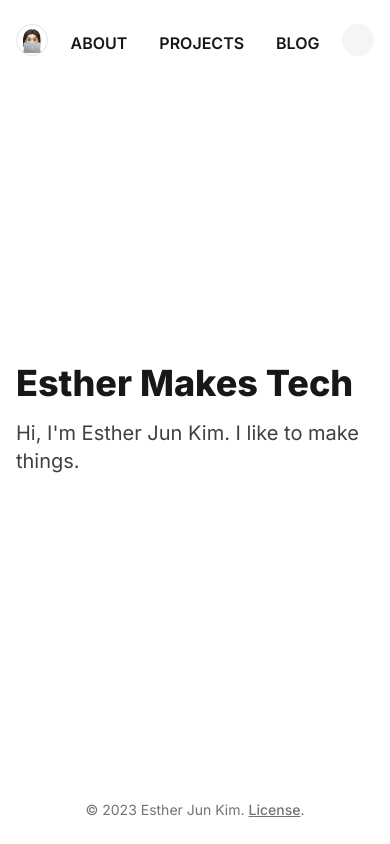
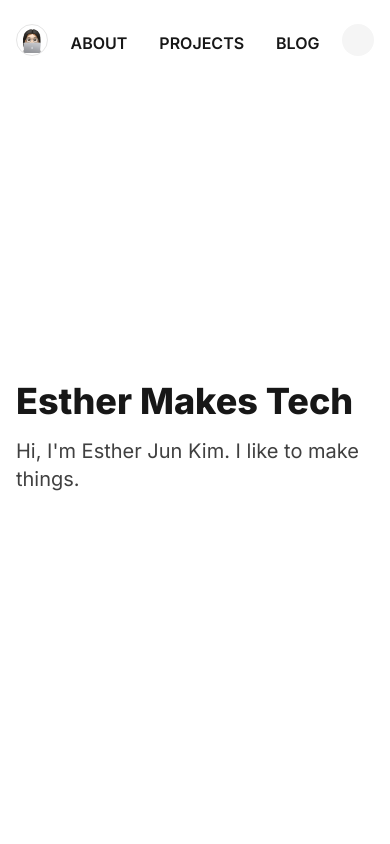
Before and after one commit to estherjk/esthermakes.tech, a Next.js app: page / in a window 390 px wide. Built offline with nearby package versions, Linux system fonts and the light colour scheme; some icons are missing.

Commit message:
Simplify footer

```diff
--- a/src/components/Footer.tsx
+++ b/src/components/Footer.tsx
@@ -21,50 +21,8 @@ export const Footer = () => {
 
   return (
     <footer className="w-full px-4 md:px-8 my-6">
-      {/* Footer on small screens */}
-      <div className="md:hidden">
-        <div className="grid grid-cols-6 gap-4">
-          <div className="col-span-6 flex justify-center items-center">
-            <ul className="inline-flex space-x-8">{renderSocialLinks()}</ul>
-          </div>
-
-          <div className="col-span-6 flex justify-center items-center">
-            <span className="text-sm text-gray-500 dark:text-gray-400">
-              © 2023 Esther Jun Kim.{' '}
-              <a
-                href="https://github.com/estherjk/esthermakes.tech/blob/main/LICENSE"
-                className="text-sm text-gray-500 dark:text-gray-400"
-                target="_blank"
-                rel="noreferrer">
-                License
-              </a>
-              .
-            </span>
-          </div>
-        </div>
-      </div>
-
-      {/* Footer on larger screens */}
-      <div className="hidden md:block">
-        <div className="grid grid-cols-6 gap-4">
-          <div className="col-span-2 flex justify-start items-center">
-            <span className="text-sm text-gray-500 dark:text-gray-400">© 2023 Esther Jun Kim</span>
-          </div>
-
-          <div className="col-span-2 flex justify-center items-center">
-            <ul className="inline-flex space-x-8">{renderSocialLinks()}</ul>
-          </div>
-
-          <div className="col-span-2 flex justify-end items-center">
-            <a
-              href="https://github.com/estherjk/esthermakes.tech/blob/main/LICENSE"
-              className="text-sm text-gray-500 dark:text-gray-400"
-              target="_blank"
-              rel="noreferrer">
-              License
-            </a>
-          </div>
-        </div>
+      <div className="col-span-6 flex justify-center items-center">
+        <ul className="inline-flex space-x-8">{renderSocialLinks()}</ul>
       </div>
     </footer>
   );
```
